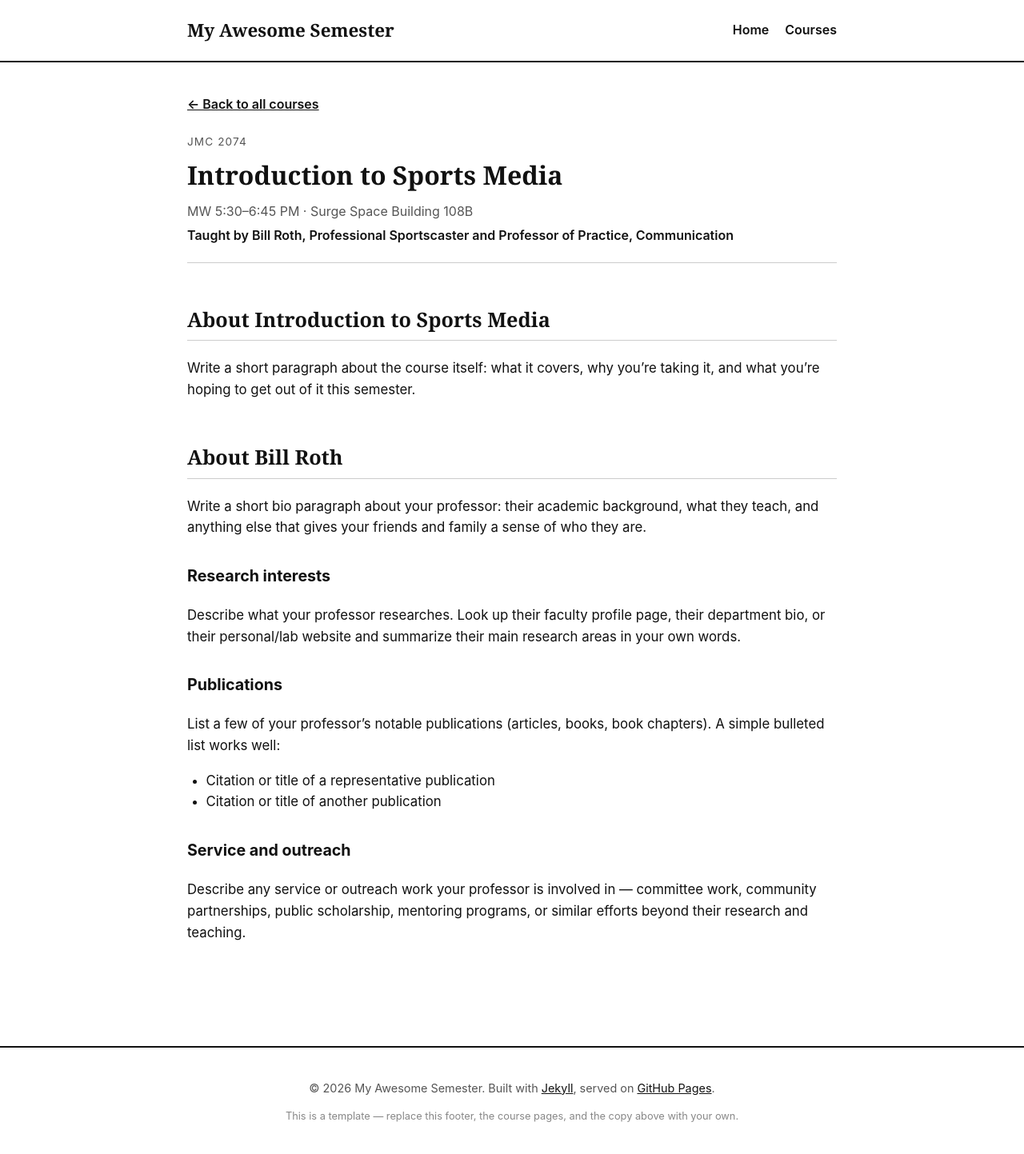
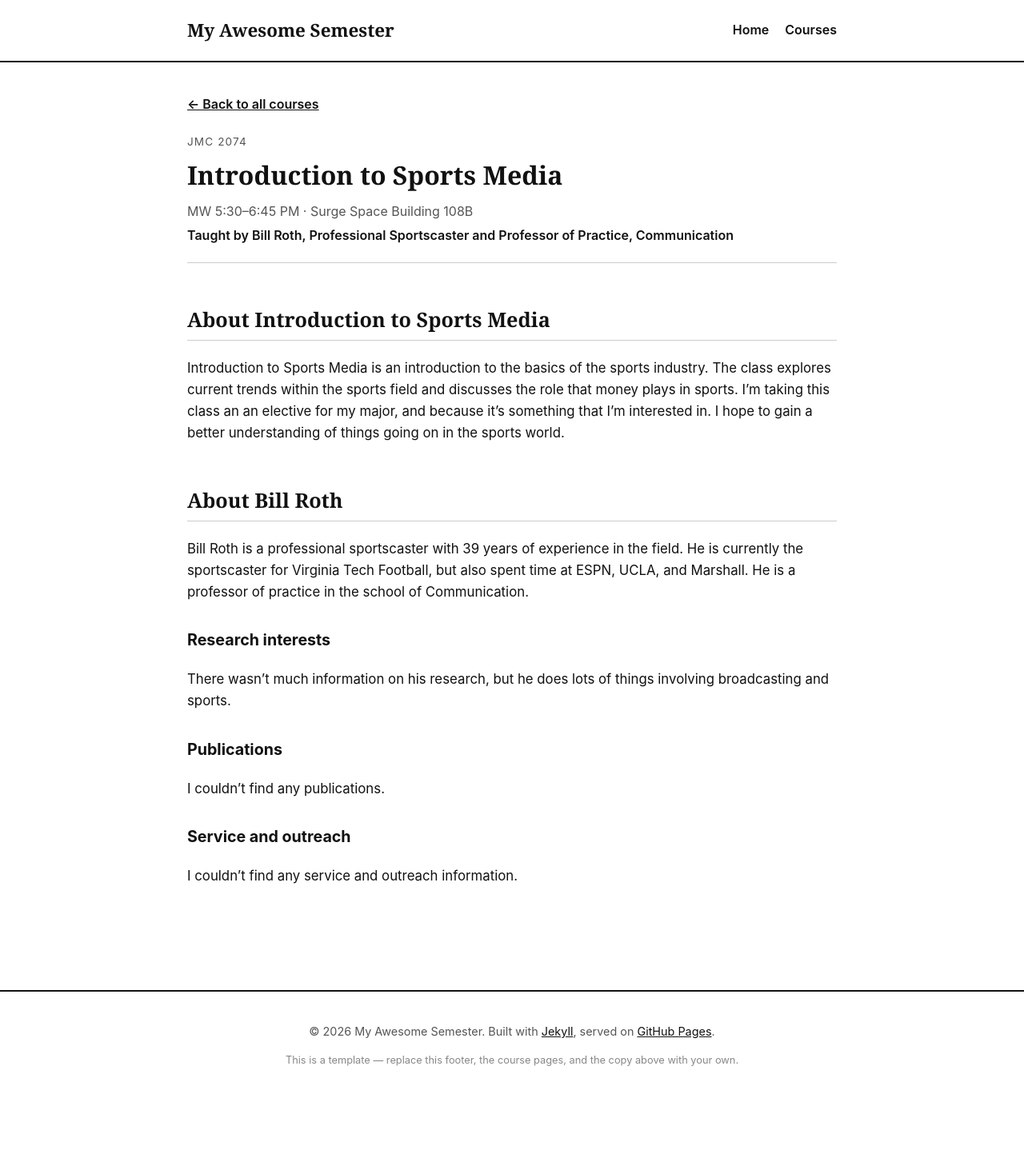
Before and after one commit to abbyfriedman1/myawesomesemester26, a Jekyll site: the page built from _courses/course-03.md, in a window 1280 px wide. Shown: the whole page at 80% size. Built offline with Jekyll 4.4.1, drawn with Linux system fonts in a browser that asks for light colours; after the commit the page ends 1373 px from its top, so only the background shows below that.

Commit message:
Update course-03.md

```diff
--- a/_courses/course-03.md
+++ b/_courses/course-03.md
@@ -11,31 +11,21 @@ instructor_department: "Communication"
 
 ## About Introduction to Sports Media
 
-Write a short paragraph about the course itself: what it covers, why you're taking
-it, and what you're hoping to get out of it this semester.
+Introduction to Sports Media is an introduction to the basics of the sports industry. The class explores current trends within the sports field and discusses the role that money plays in sports. I'm taking this class an an elective for my major, and because it's something that I'm interested in. I hope to gain a better understanding of things going on in the sports world.
 
 ## About Bill Roth
 
-Write a short bio paragraph about your professor: their academic background, what
-they teach, and anything else that gives your friends and family a sense of who
-they are.
+Bill Roth is a professional sportscaster with 39 years of experience in the field. He is currently the sportscaster for Virginia Tech Football, but also spent time at ESPN, UCLA, and Marshall. He is a professor of practice in the school of Communication.
 
 ### Research interests
 
-Describe what your professor researches. Look up their faculty profile page, their
-department bio, or their personal/lab website and summarize their main research
-areas in your own words.
+There wasn't much information on his research, but he does lots of things involving broadcasting and sports.
 
 ### Publications
 
-List a few of your professor's notable publications (articles, books, book
-chapters). A simple bulleted list works well:
+I couldn't find any publications.
 
-- Citation or title of a representative publication
-- Citation or title of another publication
 
 ### Service and outreach
 
-Describe any service or outreach work your professor is involved in — committee
-work, community partnerships, public scholarship, mentoring programs, or similar
-efforts beyond their research and teaching.
+I couldn't find any service and outreach information.
```
